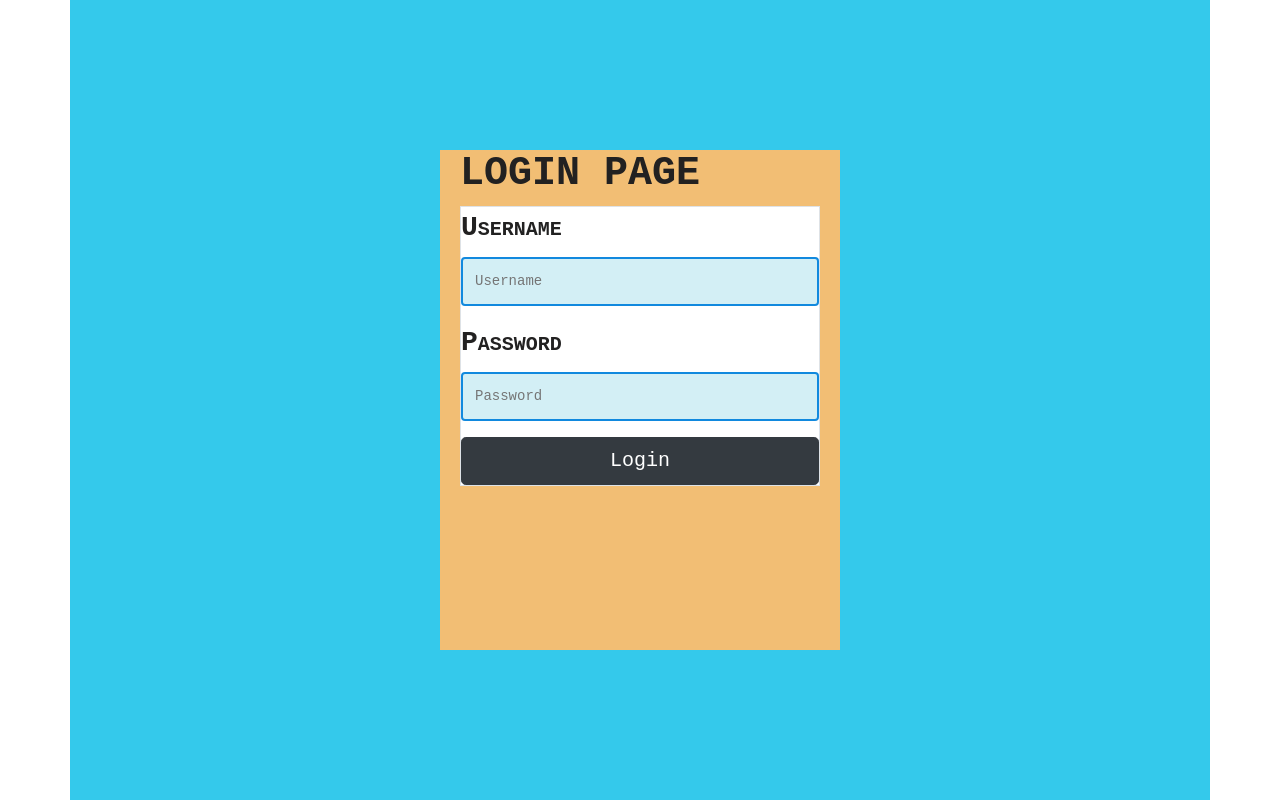
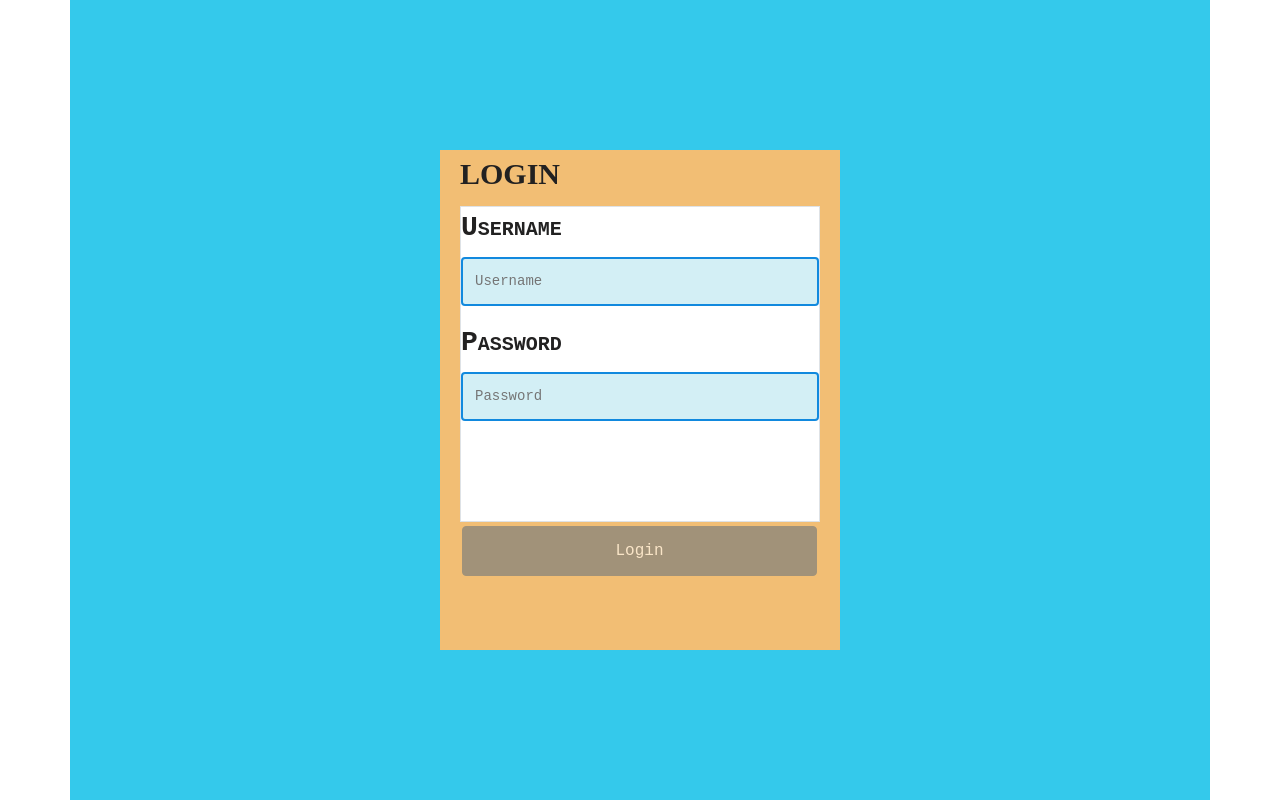
Before and after one commit to 99002482/Shadow_Project, a React (Create React App) app: page /Login in a window 1280 px wide. Built offline with nearby package versions, Linux system fonts and the light colour scheme.

Commit message:
Update Login.js

```diff
--- a/src/Login.js
+++ b/src/Login.js
@@ -66,7 +66,7 @@ class Login extends Component {
 
         <form className="loginForm">
              <h1>
-            <span className="font-weight-bold">LOGIN PAGE</span>
+            <span className="title">LOGIN </span>
           </h1>
          <div className="border">
 
@@ -80,8 +80,10 @@ class Login extends Component {
             <br/>
             <input className='input' type="password" onChange={this.Password} placeholder="Password"/>
           </FormGroup>
-          <Button  className='btn' onClick={this.Login} className="btn-lg btn-dark btn-block">Login</Button>
+          <br/><br/>
+
           </div>
+          <Button  className='button' onClick={this.Login} >Login</Button>
         </form>
         </div>
 
```
